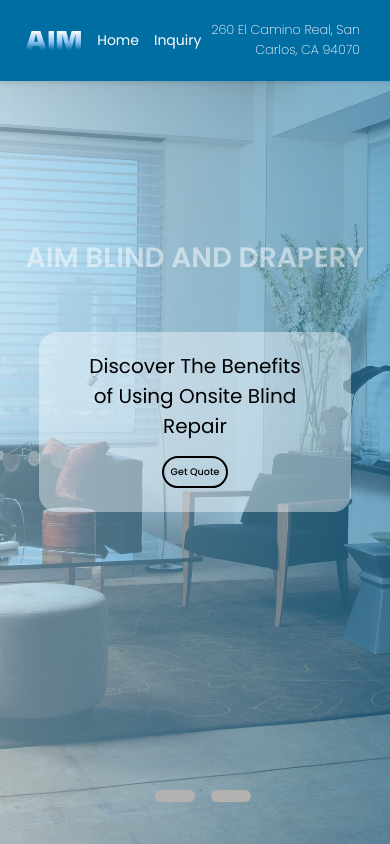
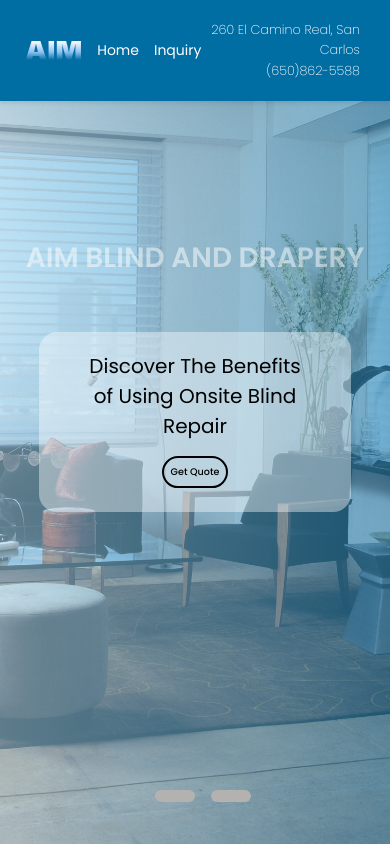
Before and after one commit to isaiahsdp/aimonsite-client, a React (Create React App) app: page / in a window 390 px wide. Built offline with nearby package versions, Linux system fonts and the light colour scheme.

Commit message:
add number to navbar + productType change

```diff
--- a/src/components/navbar.css
+++ b/src/components/navbar.css
@@ -84,6 +84,13 @@
   margin-left: auto
 }
 
+.contact-info {
+  display: flex;
+  flex-direction: column; /* Stacks address and phone number */
+  text-align: right;
+  margin-left: auto;
+}
+
 @media (max-width: 767px) {
   .navbar {
     justify-content: space-between flex-start; /* Keep items spaced evenly */
@@ -97,6 +104,14 @@
     overflow-x: auto; /* Allows horizontal scrolling if necessary */
     flex-wrap: nowrap; /* Prevent wrapping */
     order: 2
+  }
+
+  .contact-info {
+    display: flex;
+    flex-direction: column; /* Stack address and phone vertically */
+    text-align: right; /* Right-align contact info */
+    margin-left: auto; /* Keep contact info aligned to the right */
+    order: 3; /* Place contact info after nav-links */
   }
 
   .poppins-regular-light-nav {
--- a/src/components/navbar.js
+++ b/src/components/navbar.js
@@ -20,8 +20,11 @@
             Inquiry
           </Link>
         </div>
-        <div className="poppins-regular-light-nav">
-          260 El Camino Real, San Carlos, CA 94070
+        <div className="contact-info">
+          <div className="poppins-regular-light-nav">
+            260 El Camino Real, San Carlos
+          </div>
+          <div className="poppins-regular-light-nav">(650)862-5588</div>
         </div>
       </div>
     </div>
--- a/src/pages/create-inquiry.js
+++ b/src/pages/create-inquiry.js
@@ -165,8 +165,13 @@
                 onChange={handleChange}
               >
                 <option value=""></option>
-                <option value="Blinds">Blinds</option>
-                <option value="Shades">Shades</option>
+                <option value="Honeycomb/Cellular Shades">
+                  Honeycomb/Cellular Shades
+                </option>
+                <option value="Silhouette Shades">Silhouette Shades</option>
+                <option value="Wood Blinds">Wood Blinds</option>
+                <option value="Roman Shades">Roman Shades</option>
+                <option value="Metal Blinds">Metal Blinds</option>
                 <option value="Other">Other</option>
               </select>
               {inquiry.productType === "Other" && (
```
